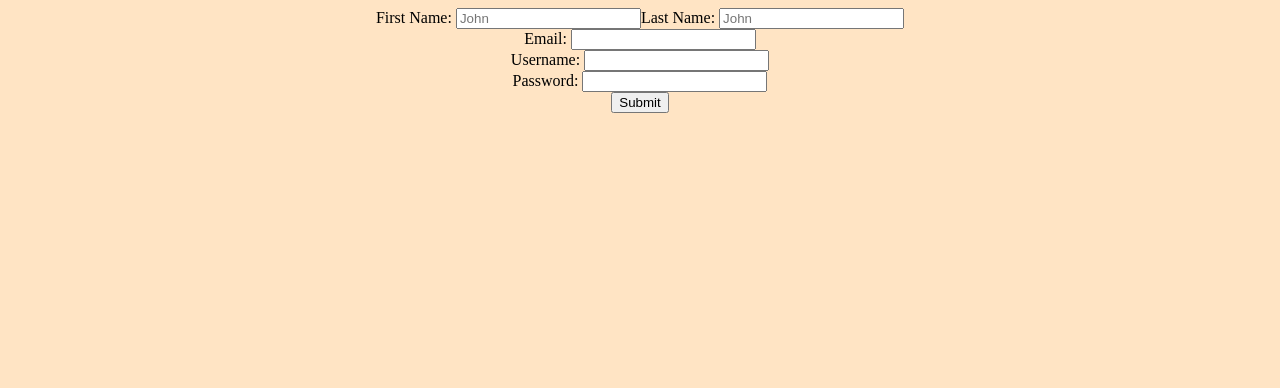
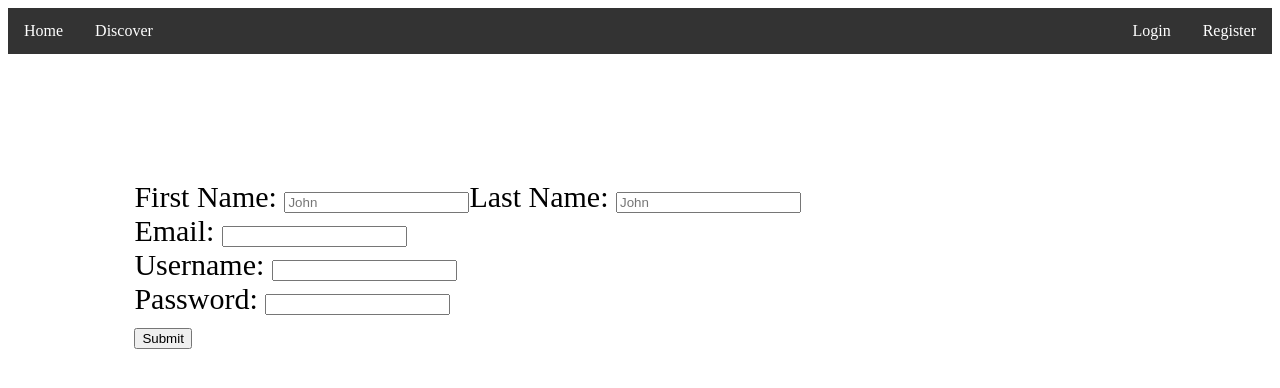
Before and after one commit to soga2001/BasedBook, a React (Create React App) app in the folder front_end/: page /Register in a window 1280 px wide. Shown: the top 388 px of the page. Built offline with nearby package versions, Linux system fonts and the light colour scheme.

Commit message:
a very basic user registration endpoint and navbar for the front end

```diff
--- a/front_end/package.json
+++ b/front_end/package.json
@@ -10,9 +10,11 @@
     "@types/node": "^12.20.16",
     "@types/react": "^17.0.14",
     "@types/react-dom": "^17.0.9",
+    "@types/react-router-dom": "^5.1.8",
     "react": "^17.0.2",
     "react-async": "^10.0.1",
     "react-dom": "^17.0.2",
+    "react-router-dom": "^5.2.0",
     "react-scripts": "4.0.3",
     "typescript": "^4.3.5",
     "web-vitals": "^1.1.2"
@@ -40,5 +42,8 @@
       "last 1 firefox version",
       "last 1 safari version"
     ]
+  },
+  "devDependencies": {
+    "xxxxx": "^1.0.3"
   }
 }
--- a/front_end/src/App.css
+++ b/front_end/src/App.css
@@ -1,8 +1,50 @@
-body {
+.App {
+  width: 100%;
   text-align: center;
-  background-color: bisque;
 }
 
+.App-logo {
+  height: 40vmin;
+  pointer-events: none;
+}
+
+
+
 form {
-  align-items: center;
+  padding: 10%;
+
+  font-size: 30px;
+
 }
+
+ul {
+  list-style-type: none;
+  margin: 0;
+  padding: 0;
+  overflow: hidden;
+  background-color: #333;
+}
+
+li {
+  float: left;
+}
+
+li a {
+  display: block;
+  color: white;
+  text-align: center;
+  padding: 14px 16px;
+  text-decoration: none;
+}
+
+li a:hover:not(.active) {
+  background-color: #111;
+}
+
+.left {
+  float: left;
+}
+
+.right {
+  float: right;
+}
--- a/front_end/src/App.tsx
+++ b/front_end/src/App.tsx
@@ -1,66 +1,17 @@
-import React, { Component, useState } from "react";
-import "./App.css";
-import axios from "axios";
-import { useAsync } from "react-async";
-
-interface userInfo {
-  firstName: String;
-  middleName?: String;
-  lastName: String;
-}
-
-function login({firstName, middleName = "N/A", lastName}:userInfo)
-{
-
-}
-function App() {
-  const url = "http://127.0.0.1:5000/users";
+import React from 'react';
+import './App.css';
 
 
-  async function get_user() {
-    axios
-      .get("http://127.0.0.1:5000/users")
-      .then(function (response) {
-        console.log(response.data);
-      })
-      .catch(function (error) {
-        console.log(error);
-      });
-  }
-
+function App() {
   return (
     <div className="App">
-      <Form />
+      <div>
+        <header>
+          <h1>This is the heading</h1>
+        </header>
+      </div>
     </div>
   );
 }
 
-function Form() {
-  return (
-    <form className="form">
-      <div>
-        <label>First Name: </label>
-        <input type="text" placeholder="John" required></input>
-        <label>Last Name: </label>
-        <input type="text" placeholder="John" required></input>
-      </div>
-      <div>
-        <label>Email: </label>
-        <input type="email  " required></input>
-      </div>
-      <div>
-        <label>Username: </label>
-        <input type="text" required></input>
-      </div>
-      <div>
-        <label>Password: </label>
-        <input type="password" required></input>
-      </div>
-      <div>
-        <button type="submit">Submit</button>
-      </div>
-    </form>
-  );
-}
-
 export default App;
--- /dev/null
+++ b/front_end/src/Login.tsx
@@ -0,0 +1,28 @@
+import React from "react";
+
+function Login() {
+    return (
+      <div className="Login">
+        <form>
+          <div>
+            <label>Email: </label>
+            <input type="email  " required></input>
+          </div>
+          <div>
+            <label>Username: </label>
+            <input type="text" required></input>
+          </div>
+          <div>
+            <label>Password: </label>
+            <input type="password" required></input>
+          </div>
+          <div>
+            <button type="submit">Submit</button>
+          </div>
+        </form>
+      </div>
+
+    );
+  }
+
+  export default Login
--- /dev/null
+++ b/front_end/src/Navbar.tsx
@@ -0,0 +1,29 @@
+import React from "react";
+import './App.css';
+
+
+function Navbar() {
+  return (
+    <div className="App">
+      <div>
+        <nav className="topnav">
+          <div>
+            <ul>
+              <div className="left" >
+                <li><a href="/App">Home</a></li>
+                <li><a href="/Discover">Discover</a></li>
+                {/* <li><a href="/Contact">Contact</a></li> */}
+              </div>
+              <div className="right">
+                <li><a href="/Login">Login</a></li>
+                <li><a href="/Register">Register</a></li>
+              </div>
+            </ul>
+          </div>
+        </nav>
+      </div>
+    </div>
+  );
+}
+
+export default Navbar;
--- /dev/null
+++ b/front_end/src/Register.tsx
@@ -0,0 +1,31 @@
+import React from "react";
+
+function Register() {
+    return (
+      <form className="form">
+        <div>
+          <label>First Name: </label>
+          <input type="text" placeholder="John" required></input>
+          <label>Last Name: </label>
+          <input type="text" placeholder="John" required></input>
+        </div>
+        <div>
+          <label>Email: </label>
+          <input type="email  " required></input>
+        </div>
+        <div>
+          <label>Username: </label>
+          <input type="text" required></input>
+        </div>
+        <div>
+          <label>Password: </label>
+          <input type="password" required></input>
+        </div>
+        <div>
+          <button type="submit">Submit</button>
+        </div>
+      </form>
+    );
+  }
+
+export default Register
--- a/front_end/src/index.tsx
+++ b/front_end/src/index.tsx
@@ -1,13 +1,27 @@
 import React from 'react';
 import ReactDOM from 'react-dom';
 import './index.css';
+import Navbar from './Navbar';
 import App from './App';
+import Register from './Register';
+import Login from './Login';
 import reportWebVitals from './reportWebVitals';
+import { BrowserRouter as Router, Route, Switch } from "react-router-dom";
+
 
 ReactDOM.render(
-  <React.StrictMode>
-    <App />
-  </React.StrictMode>,
+  <React.Fragment>
+    <Navbar />
+    <Router>
+      <Route path="/App" exact component={App}/>
+      {/* <Route path="/Interest" exact component={Discover}/> */}
+      <Route path="/Login" exact component={Login}/>
+      <Route path="/Register" exact component={Register}/>
+    </Router>
+
+
+
+  </React.Fragment>,
   document.getElementById('root')
 );
 
```
Also changed, not shown: 2 other files (tests, documents, lock files or other folders).
